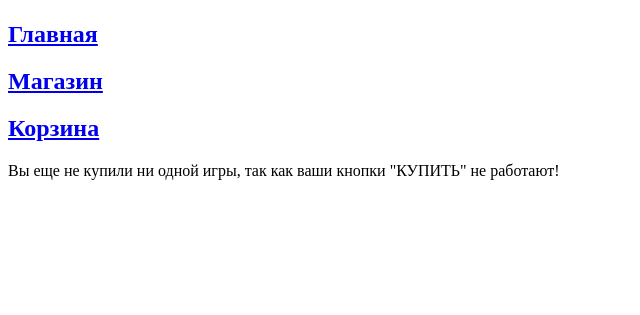
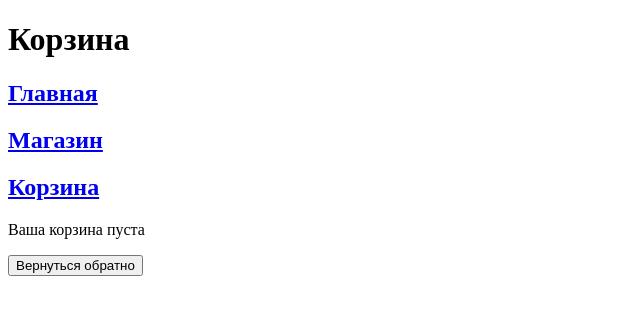
Before and after one commit to OlegMSU56/19_Django, a Django app: page /cart/ in a window 1280 px wide. Shown: the top 315 px of the page, without its empty margins (0-640 px from the left). Run offline with Django 5.2, Linux system fonts and the light colour scheme.

Commit message:
14/11/24 task3

```diff
--- a/UrbanDj/templates/cart.html
+++ b/UrbanDj/templates/cart.html
@@ -1,6 +1,7 @@
 {% extends 'menu.html' %}
 
 {% block title %}
+<h1>Корзина</h1>
     {{ block.super }}
 {% endblock %}
 
@@ -13,5 +14,6 @@
 {% endblock %}
 
 {% block content %}
-    <p><a> Вы еще не купили ни одной игры, так как ваши кнопки "КУПИТЬ" не работают! </a></p>
+    <p><a> Ваша корзина пуста </a></p>
+    <button onclick="location.href='{% url 'platform' %}'">Вернуться обратно</button>
 {% endblock %}
--- a/UrbanDj/templates/platform.html
+++ b/UrbanDj/templates/platform.html
@@ -1,6 +1,7 @@
 {% extends 'menu.html' %}
 
 {% block title %}
+<h1>Главная страница</h1>
     {{ block.super }}
 {% endblock %}
 
```
